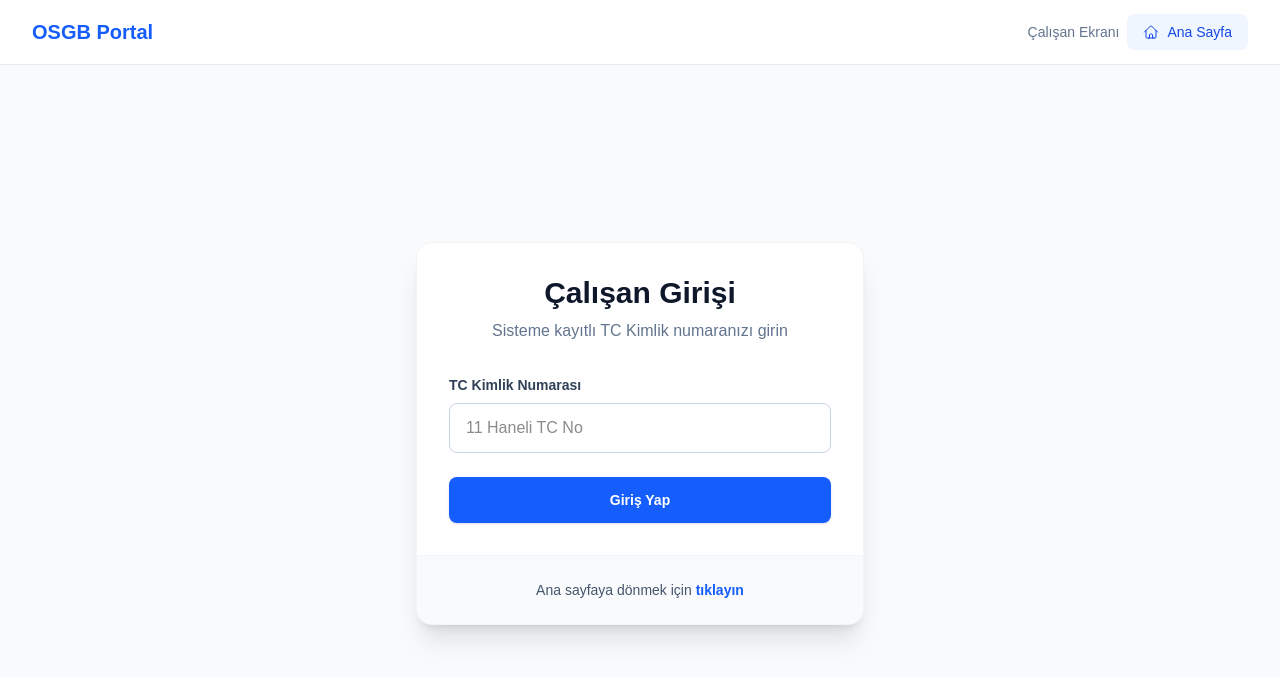
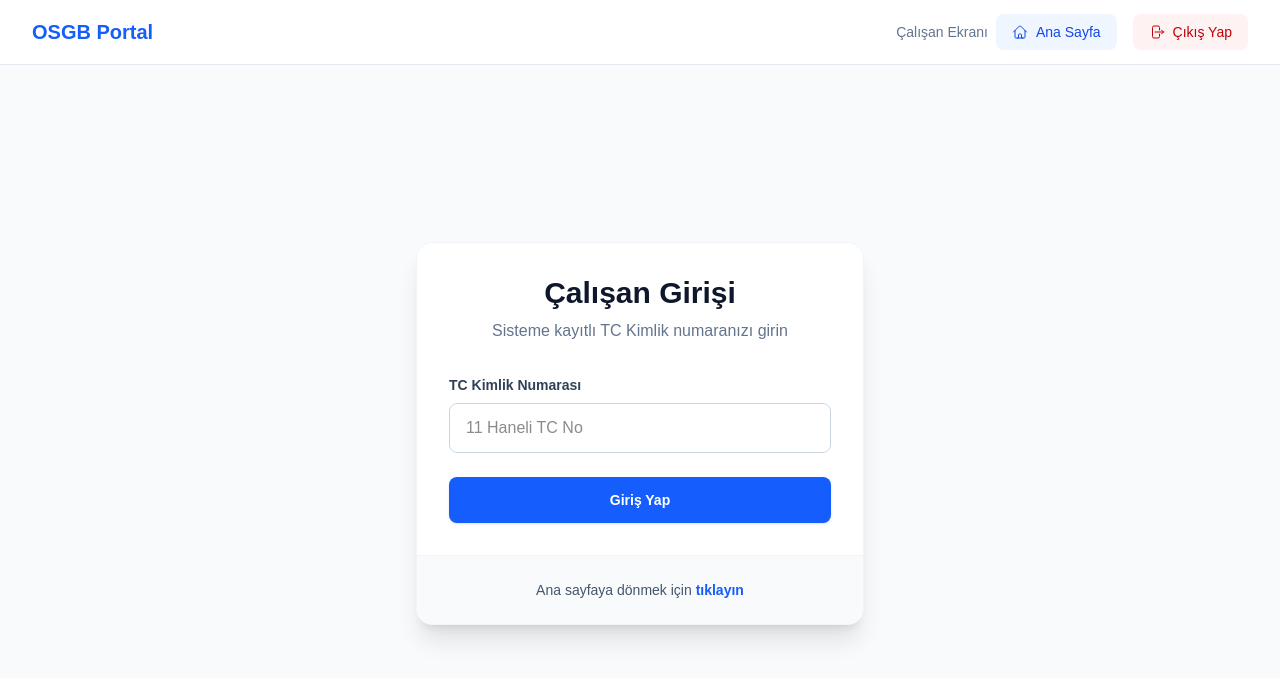
Before and after one commit to ramkarosgb1/RAMKAR-EGITIM, a Next.js app: page /portal/login in a window 1280 px wide. Shown: the top 678 px of the page. Built offline with nearby package versions, Linux system fonts and the light colour scheme.

Commit message:
feat: implement logout tracking and display exit times in admin portal

```diff
--- a/src/app/admin/takip/page.tsx
+++ b/src/app/admin/takip/page.tsx
@@ -87,6 +87,7 @@ export default function CanliTakipPage() {
               tcNo: data.tcNo || "Bilinmiyor",
               adSoyad: data.tcNo ? (personellerMap[data.tcNo] || "Bilinmeyen Personel") : "Eksik Kayıt",
               girisZamani: data.girisZamani ? new Date(data.girisZamani).toLocaleString("tr-TR") : "-",
+              cikisZamani: data.cikisZamani ? new Date(data.cikisZamani).toLocaleString("tr-TR") : "Sistemde",
               platform: data.platform || "-",
               ipAdresi: data.ipAdresi || "Bilinmiyor",
               cihazTuru: data.cihazTuru || "Bilinmiyor"
@@ -156,7 +157,7 @@ export default function CanliTakipPage() {
         <div className="p-6 border-b border-slate-100 flex justify-between items-center bg-slate-50/50">
           <h3 className="text-lg font-bold text-slate-900">
             {activeTab === "egitim" && "Canlı Eğitim Durum Tablosu"}
-            {activeTab === "giris" && "Sistem Giriş Logları (Son 100 Kayıt)"}
+            {activeTab === "giris" && "Sistem Giriş/Çıkış Logları (Son 100 Kayıt)"}
             {activeTab === "ozet" && "Tüm Personeller ve Eğitim Başarı Durumları"}
           </h3>
           <div className="text-sm text-slate-500">Son Güncelleme: {new Date().toLocaleTimeString('tr-TR')}</div>
@@ -300,7 +301,8 @@ export default function CanliTakipPage() {
               <table className="w-full text-left border-collapse">
                 <thead>
                   <tr className="bg-slate-50 text-slate-600 text-sm border-b border-slate-200">
-                    <th className="p-4 font-semibold">Tarih / Saat</th>
+                    <th className="p-4 font-semibold">Giriş Saati</th>
+                    <th className="p-4 font-semibold">Çıkış Saati</th>
                     <th className="p-4 font-semibold">Personel</th>
                     <th className="p-4 font-semibold">TC Kimlik</th>
                     <th className="p-4 font-semibold">IP Adresi</th>
@@ -311,6 +313,11 @@ export default function CanliTakipPage() {
                   {girisLogs.map((log) => (
                     <tr key={log.id} className="hover:bg-slate-50/50 transition-colors">
                       <td className="p-4 font-medium text-slate-700">{log.girisZamani}</td>
+                      <td className="p-4">
+                        <span className={`inline-flex px-2 py-1 rounded-md text-xs font-medium ${log.cikisZamani === 'Sistemde' ? 'bg-green-100 text-green-700' : 'bg-slate-100 text-slate-600'}`}>
+                          {log.cikisZamani}
+                        </span>
+                      </td>
                       <td className="p-4 font-medium text-slate-900">{log.adSoyad}</td>
                       <td className="p-4 text-slate-500">{log.tcNo}</td>
                       <td className="p-4 text-slate-700 font-mono text-xs">{log.ipAdresi}</td>
--- a/src/app/portal/layout.tsx
+++ b/src/app/portal/layout.tsx
@@ -1,10 +1,36 @@
+"use client";
+
 import Link from "next/link";
+import { useRouter } from "next/navigation";
+import { doc, updateDoc } from "firebase/firestore";
+import { db } from "@/lib/firebase";
 
 export default function PortalLayout({
   children,
 }: {
   children: React.ReactNode;
 }) {
+  const router = useRouter();
+
+  const handleLogout = async () => {
+    try {
+      const activeLogId = sessionStorage.getItem("active_log_id");
+      if (activeLogId) {
+        // Çıkış zamanını kaydet
+        await updateDoc(doc(db, "sistem_giris_loglari", activeLogId), {
+          cikisZamani: new Date().toISOString()
+        });
+      }
+    } catch (err) {
+      console.error("Çıkış logu yazılamadı:", err);
+    } finally {
+      // Temizlik ve yönlendirme
+      sessionStorage.removeItem("active_tcNo");
+      sessionStorage.removeItem("active_log_id");
+      router.push("/portal/login");
+    }
+  };
+
   return (
     <div className="min-h-screen bg-slate-50 flex flex-col">
       <nav className="bg-white border-b border-slate-200">
@@ -23,6 +49,15 @@ export default function PortalLayout({
                 </svg>
                 Ana Sayfa
               </Link>
+              <button
+                onClick={handleLogout}
+                className="inline-flex items-center gap-2 px-4 py-2 text-sm font-medium rounded-lg text-red-700 bg-red-50 hover:bg-red-100 transition-colors"
+              >
+                <svg xmlns="http://www.w3.org/2000/svg" fill="none" viewBox="0 0 24 24" strokeWidth={1.5} stroke="currentColor" className="w-4 h-4">
+                  <path strokeLinecap="round" strokeLinejoin="round" d="M15.75 9V5.25A2.25 2.25 0 0 0 13.5 3h-6a2.25 2.25 0 0 0-2.25 2.25v13.5A2.25 2.25 0 0 0 7.5 21h6a2.25 2.25 0 0 0 2.25-2.25V15m3 0 3-3m0 0-3-3m3 3H9" />
+                </svg>
+                Çıkış Yap
+              </button>
             </div>
           </div>
         </div>
--- a/src/app/portal/login/page.tsx
+++ b/src/app/portal/login/page.tsx
@@ -44,13 +44,15 @@ export default function PortalLogin() {
 
         // Sisteme giriş logu oluştur (Yönetmelik gereği)
         try {
-          await addDoc(collection(db, "sistem_giris_loglari"), {
+          const docRef = await addDoc(collection(db, "sistem_giris_loglari"), {
             tcNo,
             girisZamani: new Date().toISOString(),
+            cikisZamani: null,
             platform: "Calisan Portali",
             ipAdresi,
             cihazTuru
           });
+          sessionStorage.setItem("active_log_id", docRef.id);
         } catch (logErr) {
           console.error("Log yazılamadı:", logErr);
         }
```
